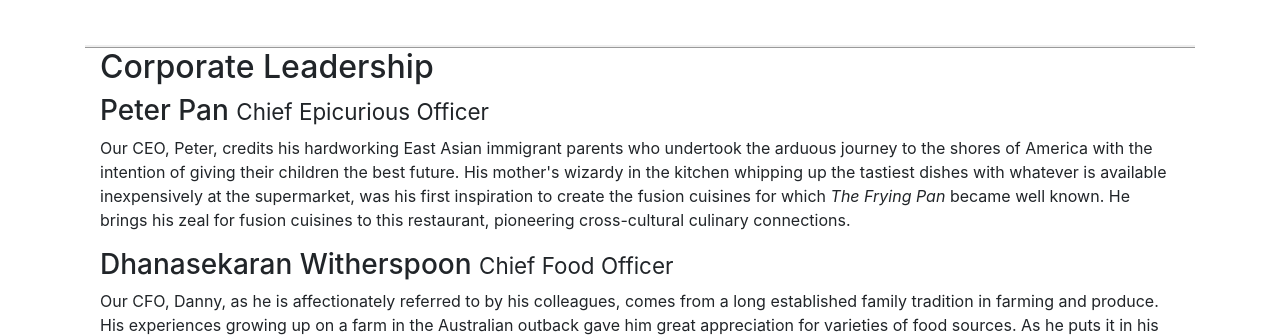
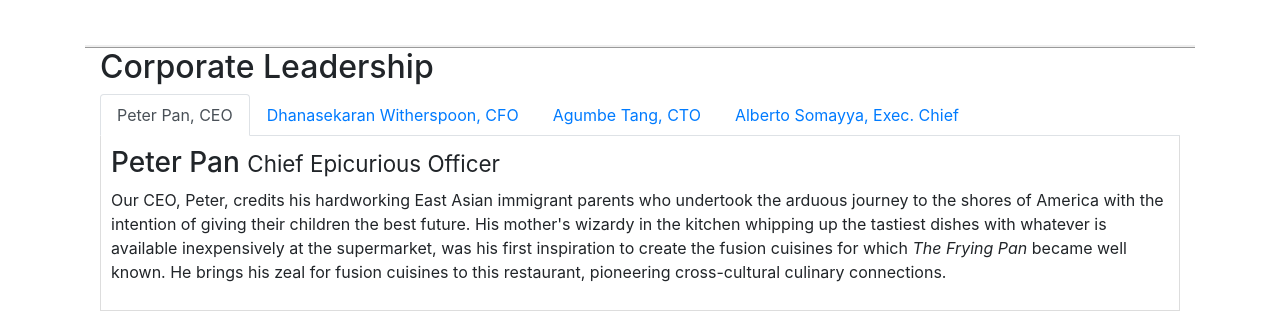
Before and after one commit to CyberpunkDanny/S3C1Bootstrap.v4, a website: page aboutus.html in a window 1280 px wide. Shown: the part 917-1253 px from the top of the page. Drawn offline with nearby package versions, Linux system fonts and the light colour scheme.

Commit message:
Tabbed Navigation

```diff
--- a/aboutus.html
+++ b/aboutus.html
@@ -105,17 +105,39 @@
             <div class="col">
                 <h2>Corporate Leadership</h2>
 
+                <ul class="nav nav-tabs">
+					<li class="nav-item">
+						<a class="nav-link active" href="#peter" role="tab" data-toggle="tab">Peter Pan, CEO</a>
+					</li>
+					<li class="nav-item">
+						<a class="nav-link" href="#danny" role="tab" data-toggle="tab">Dhanasekaran Witherspoon, CFO</a>
+					</li>
+					<li class="nav-item">
+						<a class="nav-link" href="#agumbe" role="tab" data-toggle="tab">Agumbe Tang, CTO</a>
+					</li>
+					<li class="nav-item">
+						<a class="nav-link" href="#alberto" role="tab" data-toggle="tab">Alberto Somayya, Exec. Chief</a>
+					</li>
+				</ul>
+
+                <div class="tab-content">
+                    <div role="tab-panel" class="tab-pane fade show active" id="peter">
                         <h3>Peter Pan <small>Chief Epicurious Officer</small></h3>
                         <p class="d-none d-sm-block">Our CEO, Peter, credits his hardworking East Asian immigrant parents who undertook the arduous journey to the shores of America with the intention of giving their children the best future. His mother's wizardy in the kitchen whipping up the tastiest dishes with whatever is available inexpensively at the supermarket, was his first inspiration to create the fusion cuisines for which <em>The Frying Pan</em> became well known. He brings his zeal for fusion cuisines to this restaurant, pioneering cross-cultural culinary connections.</p>
-
+                    </div>
+                    <div role="tab-panel" class="tab-pane fade show" id="danny">
                         <h3>Dhanasekaran Witherspoon <small>Chief Food Officer</small></h3>
                         <p class="d-none d-sm-block">Our CFO, Danny, as he is affectionately referred to by his colleagues, comes from a long established family tradition in farming and produce. His experiences growing up on a farm in the Australian outback gave him great appreciation for varieties of food sources. As he puts it in his own words, <em>Everything that runs, wins, and everything that stays, pays!</em></p>
-
+                    </div>
+                    <div role="tab-panel" class="tab-pane fade show" id="agumbe">
                         <h3>Agumbe Tang <small>Chief Taste Officer</small></h3>
                         <p class="d-none d-sm-block">Blessed with the most discerning gustatory sense, Agumbe, our CTO, personally ensures that every dish that we serve meets his exacting tastes. Our chefs dread the tongue lashing that ensues if their dish does not meet his exacting standards. He lives by his motto, <em>You click only if you survive my lick.</em></p>
-
+                    </div>
+                    <div role="tab-panel" class="tab-pane fade show" id="alberto">
                         <h3>Alberto Somayya <small>Executive Chef</small></h3>
                         <p class="d-none d-sm-block">Award winning three-star Michelin chef with wide International experience having worked closely with whos-who in the culinary world, he specializes in creating mouthwatering Indo-Italian fusion experiences. He says, <em>Put together the cuisines from the two craziest cultures, and you get a winning hit! Amma Mia!</em></p>
+                    </div>
+                </div>
             </div>
         </div>
 
--- a/css/styles.css
+++ b/css/styles.css
@@ -38,3 +38,10 @@ body{
 .navbar-dark {
      background-color: #512DA8;
 }
+
+.tab-content {
+    border-left: 1px solid #ddd;
+    border-right: 1px solid #ddd;
+    border-bottom: 1px solid #ddd;
+    padding: 10px;
+}
```
Also changed, not shown: 1 other file. Lines whose indentation alone changed are shown as unchanged.
